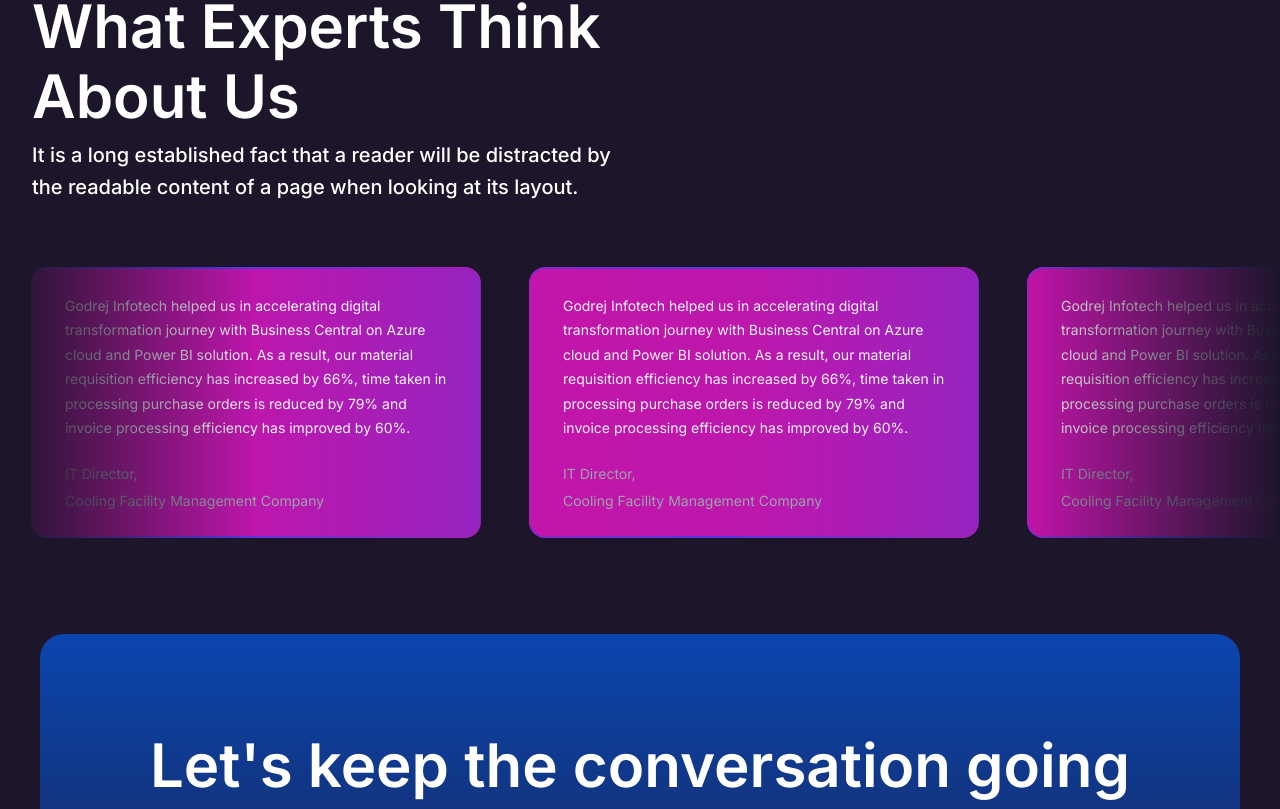
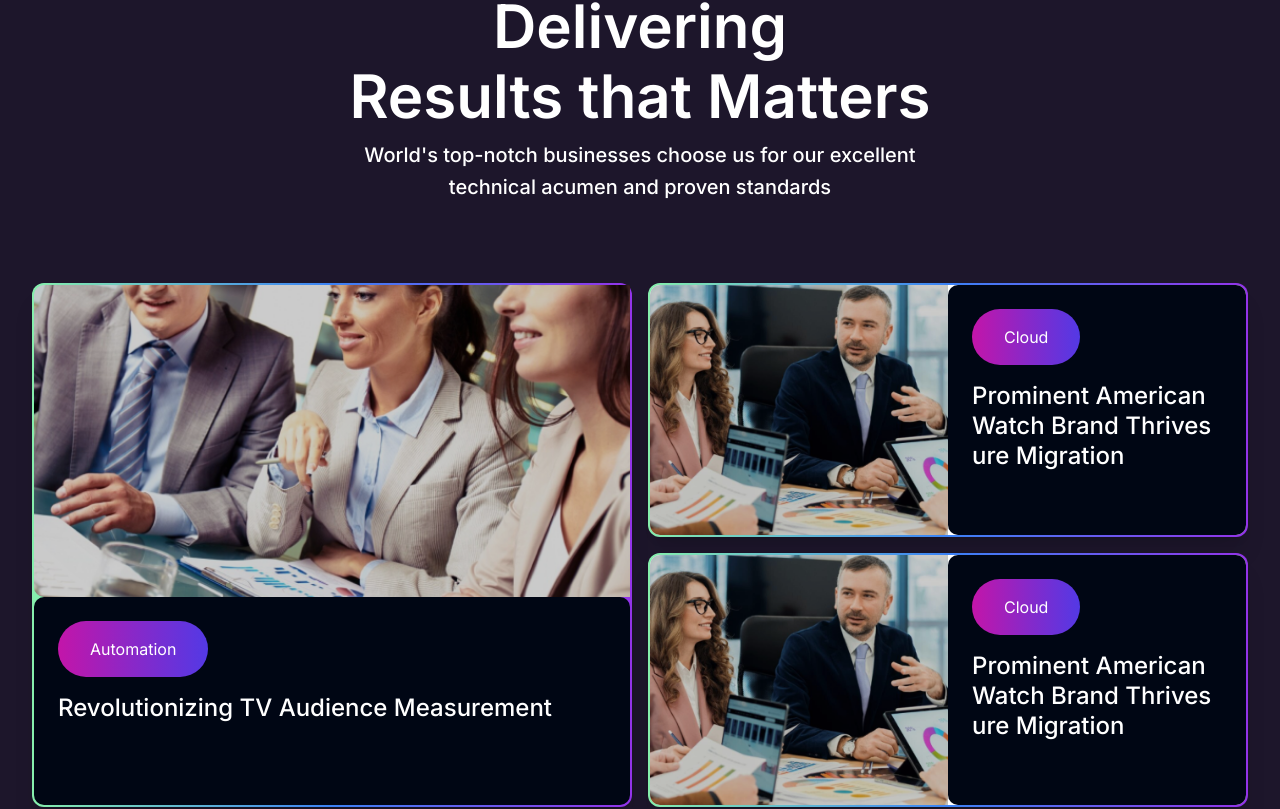
Before and after one commit to uxui-gitl/shadcn-v2, a Next.js app: page / in a window 1280 px wide. Shown: the part 2337-3146 px from the top of the page. Built offline with nearby package versions, Linux system fonts and the light colour scheme.

Commit message:
Result cards

```diff
--- a/src/app/page.tsx
+++ b/src/app/page.tsx
@@ -3,6 +3,7 @@
 import DesktopNavbar from "@/components/DesktopNavbar";
 import Footer from "@/components/Footer";
 import HeroIntro from "@/components/HeroIntro";
+import ResultSection from "@/components/ResultSection";
 import Robot from "@/components/Robot";
 import Subscribe from "@/components/Subscribe";
 import { InfiniteMovingCards } from "@/components/ui/infinite-moving-cards";
@@ -21,6 +22,9 @@
         voluptas. Veritatis, doloremque obcaecati. Quae totam, laborum vel quo
         blanditiis consectetur perspiciatis deleniti obcaecati vitae quisquam
         assumenda ratione inventore autem.
+      </Container>
+      <Container className=" mt-8 flex-col px-10 " tag="section">
+        <ResultSection />
       </Container>
       <InfiniteMovingCards
         items={[
--- /dev/null
+++ b/src/components/ResultSection.tsx
@@ -0,0 +1,131 @@
+import Link from "next/link";
+import React from "react";
+import { motion } from "framer-motion";
+
+const ResultSection = () => {
+  return (
+    <div className="">
+      <div className="  ">
+        <div className="flex flex-col pt-10 items-center justify-center">
+          <h2 className=" font-semibold text-[60px] leading-[70px] text-[#fff] text-center text-2xl mb-2 ">
+            Delivering <br />
+            Results that Matters
+          </h2>
+          <p className="text-center text-[#fff] max-w-[50%]  text-xl font-[500] leading-8 ">
+            World&apos;s top-notch businesses choose us for our excellent
+            technical acumen and proven standards
+          </p>{" "}
+        </div>
+      </div>
+      <div className="flex flex-col sm:flex-row items-center justify-center gap-x-16 py-20 h-auto sm:h-screen md:h-auto relative w-full">
+        <div className="grid grid-cols-1 sm:grid-cols-2 sm:grid-rows-2 gap-4">
+          <div className="row-span-2">
+            <motion.article className="flex flex-col rounded-xl bg-gradient-to-r h-full from-green-300 via-blue-500 to-purple-600 p-0.5 shadow-xl transition  ">
+              <div className="rounded-[10px] flex flex-col  h-full ">
+                <div
+                  className="w-full h-[60%] rounded-bl-[10px] rounded-tl-[10px]"
+                  style={{
+                    backgroundImage: `url('/results/1.png')`,
+                    backgroundSize: "cover",
+                    backgroundPosition: "center",
+                    filter: "brightness(0.8)",
+                  }}
+                ></div>
+                <div className="w-full h-[40%] text-white p-6 rounded-[10px] bg-[#000614]">
+                  <div className="mb-4 flex flex-wrap gap-1">
+                    <span className="whitespace-nowrap sm:text-[16px] sm:leading-[24px] rounded-full bg-[rgb(195,21,169)] bg-[linear-gradient(90deg,_rgba(195,21,169,1)_0%,_rgba(137,40,200,1)_50%,_rgba(83,57,229,1)_100%)] px-8 text-xs py-4 text-[#fff]">
+                      Automation
+                    </span>
+                  </div>
+                  <Link href="#">
+                    <h3 className="mb-10 sm:text-[24px] sm:leading-[30px] text-lg text-left font-medium text-[#fff]">
+                      Revolutionizing TV Audience Measurement
+                    </h3>
+                  </Link>
+                </div>
+              </div>
+            </motion.article>
+          </div>
+          <div>
+            <motion.article
+              whileHover={{
+                width: "100%",
+                transition: { duration: 0.3 }, // Expand the width to cover the whole card
+              }}
+              className=" rounded-xl bg-gradient-to-r h-full from-green-300 via-blue-500 to-purple-600 p-0.5 shadow-xl transition  "
+            >
+              <div className="rounded-[10px] flex bg-white h-full ">
+                <div
+                  className="w-1/2 rounded-bl-[10px] rounded-tl-[10px]"
+                  style={{
+                    backgroundImage: `url('/results/2.png')`,
+                    backgroundSize: "cover",
+                    backgroundPosition: "center",
+                    filter: "brightness(0.8)",
+                  }}
+                ></div>
+                <motion.div
+                  className="w-1/2 text-white p-6 rounded-[10px] bg-[#000614]"
+                  initial={{ width: "50%" }} // Initial width of the right div
+                  whileHover={{ width: "100%" }} // Expand the width of the right div when hovering
+                  transition={{ duration: 0.3 }} // Optional: adjust the duration of the animation
+                >
+                  <div className="mb-4 flex flex-wrap gap-1">
+                    <span className="whitespace-nowrap sm:text-[16px] sm:leading-[24px] rounded-full bg-[rgb(195,21,169)] bg-[linear-gradient(90deg,_rgba(195,21,169,1)_0%,_rgba(137,40,200,1)_50%,_rgba(83,57,229,1)_100%)] px-8 text-xs py-4 text-[#fff]">
+                      Cloud
+                    </span>
+                  </div>
+                  <Link href="#">
+                    <h3 className="mb-10 sm:text-[24px] sm:leading-[30px] text-lg text-left font-medium text-[#fff]">
+                      Prominent American Watch Brand Thrives ure Migration
+                    </h3>
+                  </Link>
+                </motion.div>
+              </div>
+            </motion.article>
+          </div>
+          <div className="col-start-2">
+            <motion.article
+              whileHover={{
+                width: "100%",
+                transition: { duration: 0.3 }, // Expand the width to cover the whole card
+              }}
+              className=" rounded-xl bg-gradient-to-r h-full from-green-300 via-blue-500 to-purple-600 p-0.5 shadow-xl transition  "
+            >
+              <div className="rounded-[10px] flex bg-white h-full ">
+                <div
+                  className="w-1/2 rounded-bl-[10px] rounded-tl-[10px]"
+                  style={{
+                    backgroundImage: `url('/results/2.png')`,
+                    backgroundSize: "cover",
+                    backgroundPosition: "center",
+                    filter: "brightness(0.8)",
+                  }}
+                ></div>
+                <motion.div
+                  className="w-1/2 text-white p-6 rounded-[10px] bg-[#000614]"
+                  initial={{ width: "50%" }} // Initial width of the right div
+                  whileHover={{ width: "100%" }} // Expand the width of the right div when hovering
+                  transition={{ duration: 0.3 }} // Optional: adjust the duration of the animation
+                >
+                  <div className="mb-4 flex flex-wrap gap-1">
+                    <span className="whitespace-nowrap sm:text-[16px] sm:leading-[24px] rounded-full bg-[rgb(195,21,169)] bg-[linear-gradient(90deg,_rgba(195,21,169,1)_0%,_rgba(137,40,200,1)_50%,_rgba(83,57,229,1)_100%)] px-8 text-xs py-4 text-[#fff]">
+                      Cloud
+                    </span>
+                  </div>
+                  <Link href="#">
+                    <h3 className="mb-10 sm:text-[24px] sm:leading-[30px] text-lg text-left font-medium text-[#fff]">
+                      Prominent American Watch Brand Thrives ure Migration
+                    </h3>
+                  </Link>
+                </motion.div>
+              </div>
+            </motion.article>
+          </div>
+        </div>
+      </div>
+    </div>
+  );
+};
+
+export default ResultSection;
```
